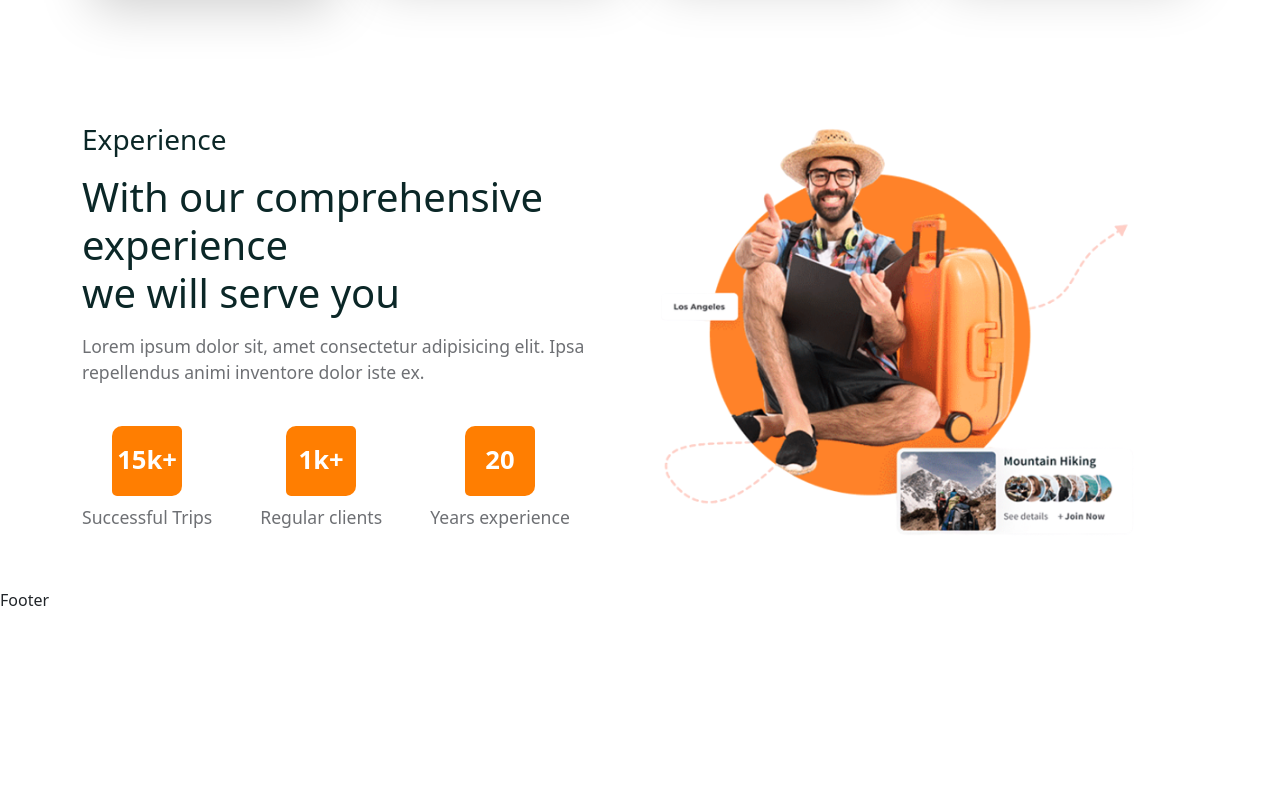
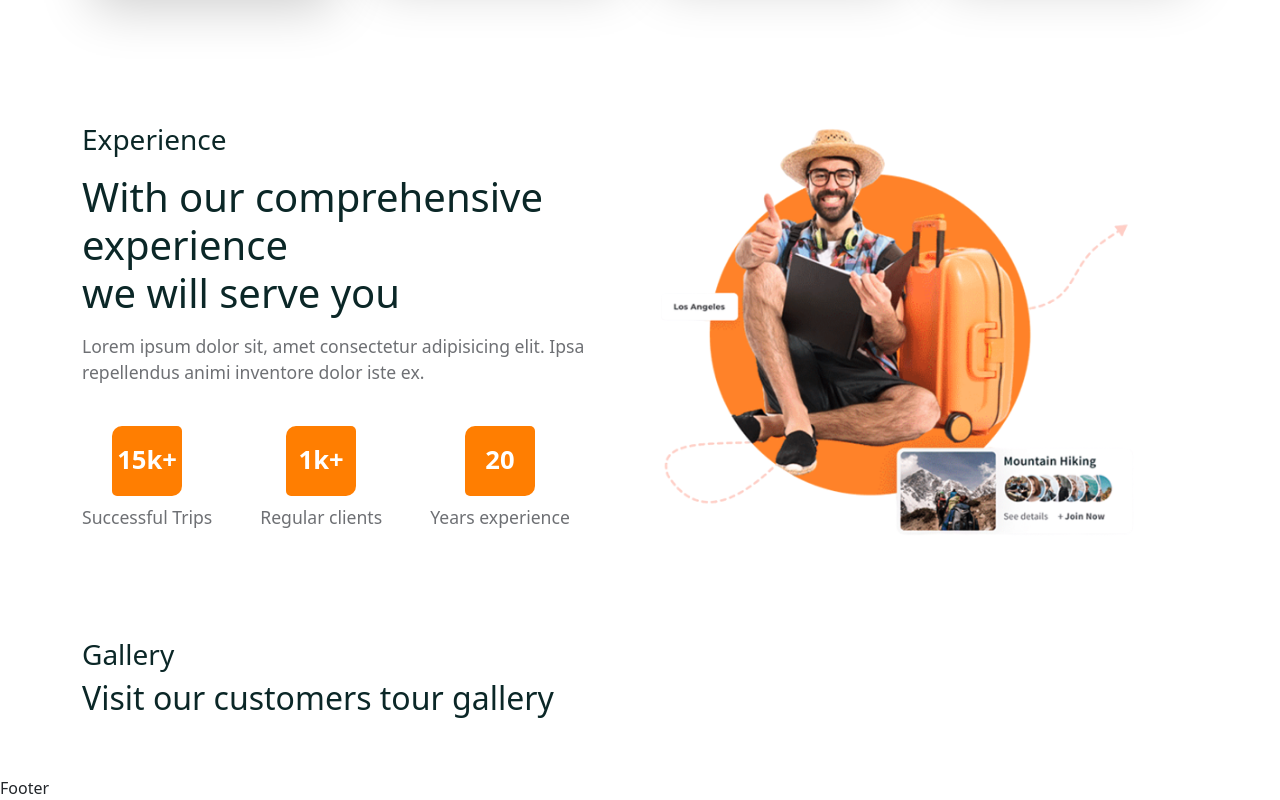
Before and after one commit to Billyrosecodes/Tour_app, a React (Create React App) app in the folder frontend/: page /home in a window 1280 px wide. Shown: the part 1942-2742 px from the top of the page. Before the commit the page ends 2554 px from the top, so only its background shows below. Built offline with nearby package versions, Linux system fonts and the light colour scheme; a web font is replaced by a local one.

Commit message:
adding in the gallery section

```diff
--- a/frontend/src/pages/Home.jsx
+++ b/frontend/src/pages/Home.jsx
@@ -126,6 +126,18 @@
           </Row>
         </Container>
       </section>
+
+       {/* ================ gallery section start========== */}
+       <section>
+        <Container>
+          <Row>
+            <Col lg="12">
+              <Subtitle subtitle={'Gallery'}/>
+              <h2 className="gallery_title">Visit our customers tour gallery</h2>
+            </Col>
+          </Row>
+        </Container>
+       </section>
     </>
   );
 };
```
Also changed, not shown: frontend/src/styles/home.css (line endings or trailing spaces).
